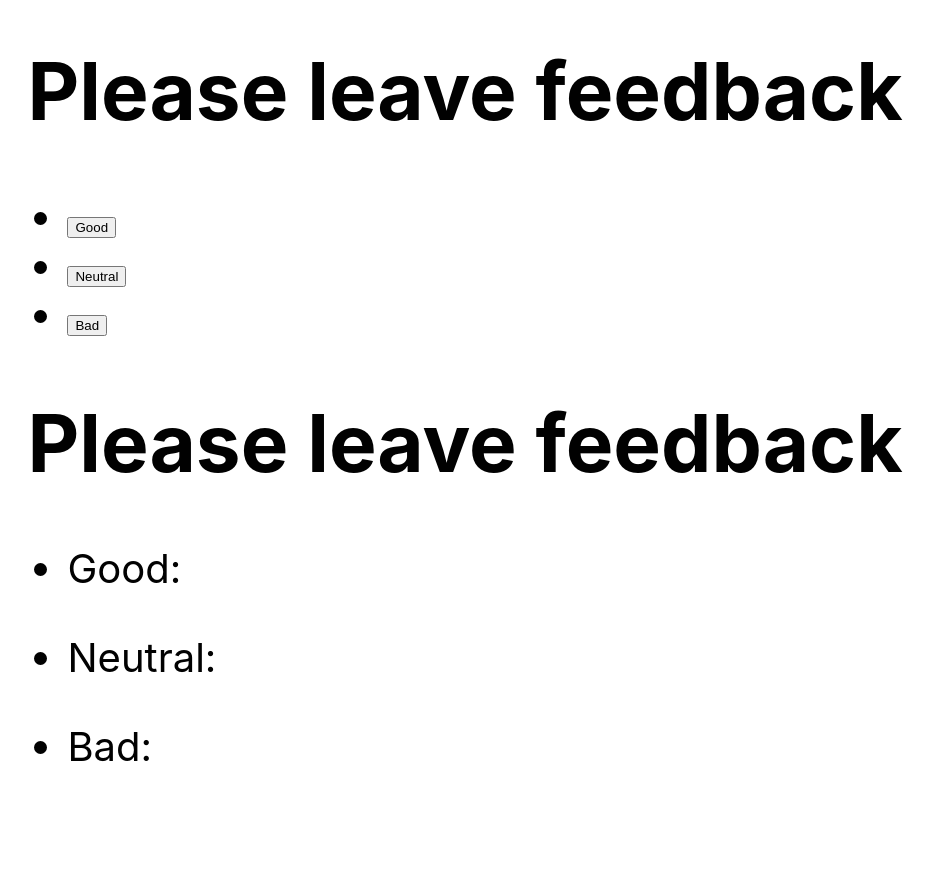
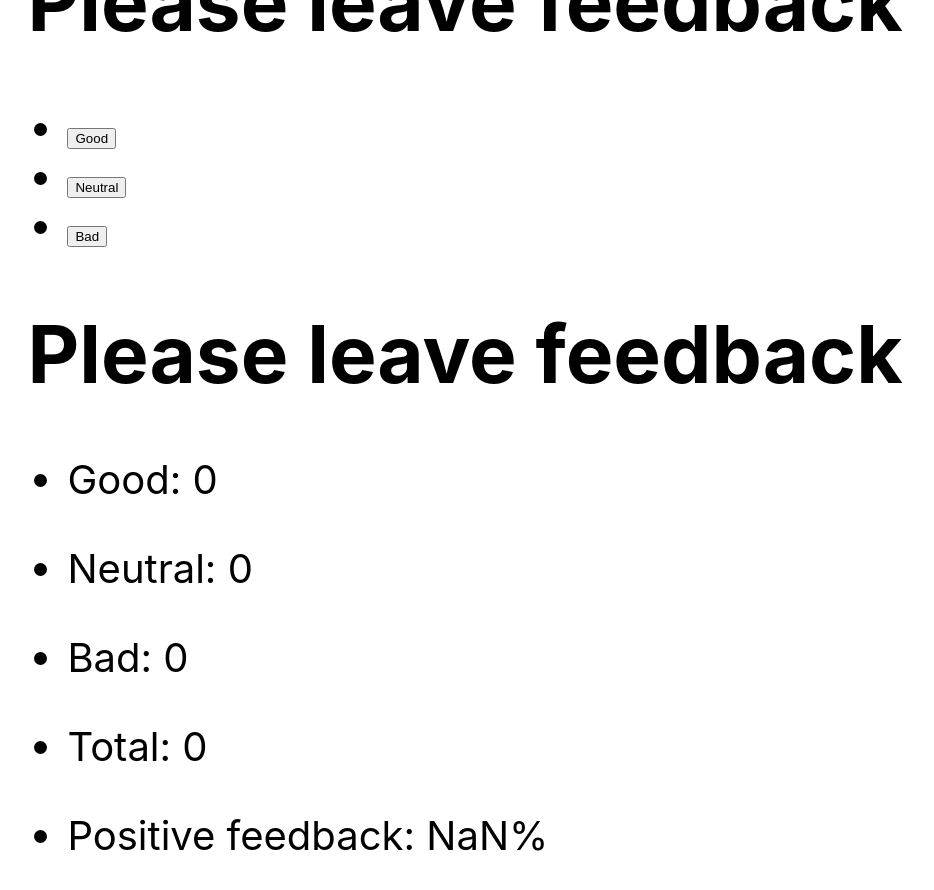
Before and after one commit to AMichalMurawski/goit-react-hw-04-feedback, a React (Create React App) app: page / in a window 1280 px wide. Shown: the top 890 px of the page, without its empty margins (175-1109 px from the left). Before the commit the page ends 811 px from the top, so only its background shows below. Built offline with nearby package versions, Linux system fonts and the light colour scheme.

Commit message:
Calculates end

```diff
--- a/src/components/Board/Board.jsx
+++ b/src/components/Board/Board.jsx
@@ -1,20 +1,15 @@
-import css from './Board.css';
+// import css from './Board.css';
 import { Component } from 'react';
 import { Feedback } from 'components/Feedback/Feedback';
 import { Statistics } from 'components/Statistics/Statistics';
 
 export class Board extends Component{
-    static defaultProps= {
-        initialGood: 0,
-        initialNeutral: 0,
-        initialBad: 0
-    }
     constructor(props) {
         super(props);
         this.state = {
             good: 0,
-            neutral: this.props.initialNeutral,
-            bad: this.props.initialBad
+            neutral: 0,
+            bad: 0
         };
         this.handleClick=this.handleClick.bind(this)
     }
@@ -22,7 +17,6 @@ export class Board extends Component{
     handleClick(e) {
         const name = e.target.textContent.toLowerCase();
         this.setState(prevState => {
-            console.log(this.state)
             return({[name]: prevState[name] + 1})
         })
     }
@@ -32,7 +26,7 @@ export class Board extends Component{
         return (
             <div>
                 <Feedback onClick={this.handleClick} />
-                <Statistics />
+                <Statistics value={statistic} />
             </div>
         )
     }
--- a/src/components/Feedback/Feedback.jsx
+++ b/src/components/Feedback/Feedback.jsx
@@ -1,5 +1,5 @@
 import { Component } from "react";
-import css from "./Feedback.css";
+// import css from "./Feedback.css";
 import jsonFeedback from "../json/feedback.json"
 
 export class Feedback extends Component {
--- a/src/components/Statistics/Statistics.jsx
+++ b/src/components/Statistics/Statistics.jsx
@@ -1,16 +1,28 @@
 import { Component } from "react";
-import css from "./Statistics.css";
+// import css from "./Statistics.css";
 import jsonFeedback from '../json/feedback.json'
 
 export class Statistics extends Component{
+
+    sumFeedback(value) {
+        return Object.values(value).reduce((total, val) => total + val, 0)
+    }
+    positiveFeedback(value, good) {
+        const total = this.sumFeedback(value)
+        return (Math.round((good / total) * 100) + "%")
+    }
+
     render() {
+        const value=this.props.value
         return (
             <div>
                 <h1>Please leave feedback</h1>
                 <ul>
                     {jsonFeedback.map((el, i) => {
-                       return (<li key={i}><p>{el.text}:</p></li>)
+                        return (<li key={i}><p>{el.text}: {value[el.name]}</p></li>)
                     })}
+                    <li><p>Total: {this.sumFeedback(value)}</p></li>
+                    <li><p>Positive feedback: {this.positiveFeedback(value, value.good)}</p></li>
                 </ul>
             </div>
         )
```
